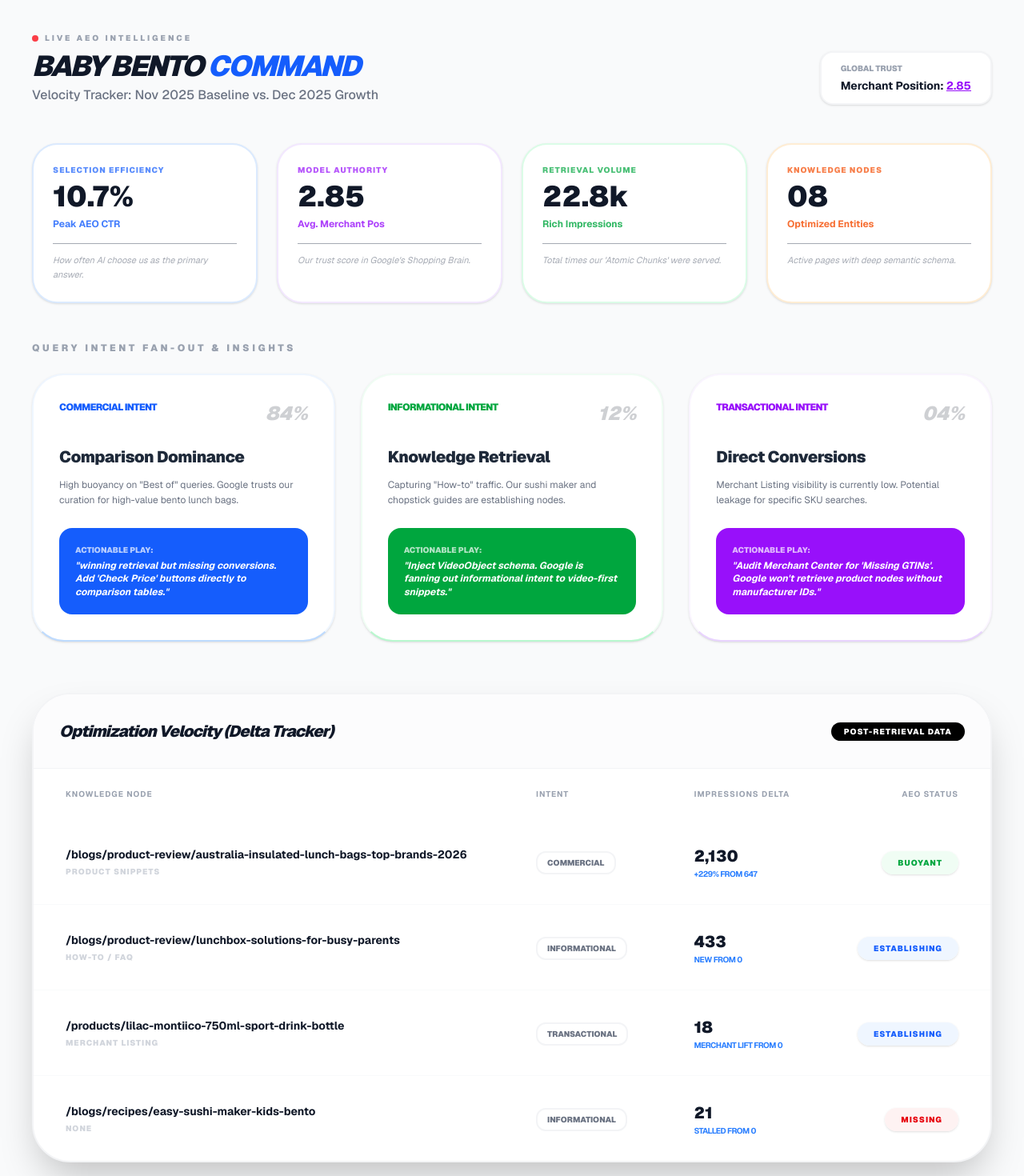
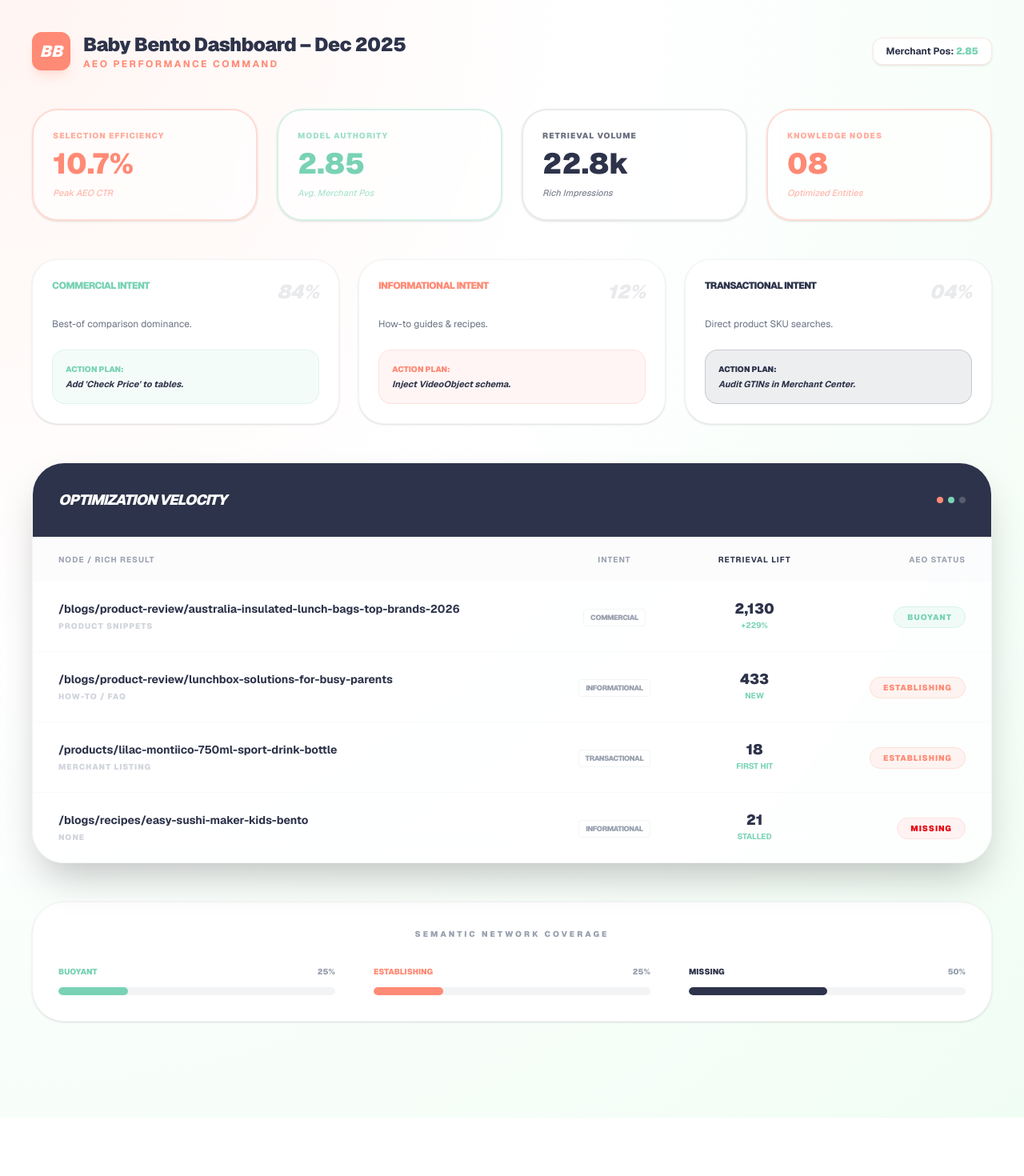
Before and after one commit to vinsnt76/baby-bento-aeo-dashboard, a Next.js app: page / in a window 1280 px wide. Shown: the top 1470 px of the page at 80% size. After the commit the page ends 1397 px from the top, so only its background shows below. Built offline with nearby package versions, Linux system fonts and the light colour scheme.

Commit message:
git commit -m "feat: update dashboard design with Baby Bento brand identity - Apply new color palette (Peach, Mint, Navy) - Add logo placeholder to header - Update background to mesh gradient - Refine component styling for premium aesthetic - Update page title to Dec 2025"

```diff
--- a/app/page.tsx
+++ b/app/page.tsx
@@ -2,40 +2,15 @@
 
 import React from 'react';
 
-/**
- * 1. DATA LAYER
- * Swap these values as you update your exports from Search Console/Shopify.
- */
-const BASELINE_DATE = "Nov 2025";
-const CURRENT_DATE = "Dec 2025";
+// BRAND COLOR TOKENS (CSS Variables for easy updating)
+const BB_COLORS = {
+  primary: '#FF8A75',   // Warm Peach
+  secondary: '#79D2B5', // Mint Green
+  accent: '#2D334A',    // Deep Navy
+  light: '#FFF5F2',     // Soft Cream
+};
 
-interface Scorecard {
-  label: string;
-  val: string;
-  sub: string;
-  color: string;
-  desc: string;
-}
-
-const AEO_SCORECARDS: Scorecard[] = [
-  { label: "Selection Efficiency", val: "10.7%", sub: "Peak AEO CTR", color: "border-blue-100 text-blue-600", desc: "How often AI choose us as the primary answer." },
-  { label: "Model Authority", val: "2.85", sub: "Avg. Merchant Pos", color: "border-purple-100 text-purple-600", desc: "Our trust score in Google's Shopping Brain." },
-  { label: "Retrieval Volume", val: "22.8k", sub: "Rich Impressions", color: "border-green-100 text-green-600", desc: "Total times our 'Atomic Chunks' were served." },
-  { label: "Knowledge Nodes", val: "08", sub: "Optimized Entities", color: "border-orange-100 text-orange-600", desc: "Active pages with deep semantic schema." }
-];
-
-interface VelocityItem {
-  url: string;
-  intent: "Commercial" | "Informational" | "Transactional";
-  baseline: number;
-  current: number;
-  lift: string;
-  status: string;
-  rich: string;
-  style: string;
-}
-
-const VELOCITY_DATA: VelocityItem[] = [
+const VELOCITY_DATA = [
   {
     url: "/blogs/product-review/australia-insulated-lunch-bags-top-brands-2026",
     intent: "Commercial",
@@ -44,7 +19,7 @@ const VELOCITY_DATA: VelocityItem[] = [
     lift: "+229%",
     status: "Buoyant",
     rich: "Product Snippets",
-    style: "text-green-600 bg-green-50"
+    style: "text-[#79D2B5] bg-[#79D2B5]/10 border-[#79D2B5]/20"
   },
   {
     url: "/blogs/product-review/lunchbox-solutions-for-busy-parents",
@@ -54,17 +29,17 @@ const VELOCITY_DATA: VelocityItem[] = [
     lift: "NEW",
     status: "Establishing",
     rich: "How-To / FAQ",
-    style: "text-blue-600 bg-blue-50"
+    style: "text-[#FF8A75] bg-[#FF8A75]/10 border-[#FF8A75]/20"
   },
   {
     url: "/products/lilac-montiico-750ml-sport-drink-bottle",
     intent: "Transactional",
     baseline: 0,
     current: 18,
-    lift: "Merchant Lift",
+    lift: "First Hit",
     status: "Establishing",
     rich: "Merchant Listing",
-    style: "text-blue-600 bg-blue-50"
+    style: "text-[#FF8A75] bg-[#FF8A75]/10 border-[#FF8A75]/20"
   },
   {
     url: "/blogs/recipes/easy-sushi-maker-kids-bento",
@@ -74,129 +49,113 @@ const VELOCITY_DATA: VelocityItem[] = [
     lift: "Stalled",
     status: "Missing",
     rich: "None",
-    style: "text-red-600 bg-red-50"
+    style: "text-red-600 bg-red-50 border-red-100"
   }
 ];
 
-/**
- * 2. MAIN COMPONENT
- */
-export default function AEOCommandCenter() {
+export default function BabyBentoDashboard() {
   return (
-    <div className="min-h-screen bg-gray-50 font-sans text-gray-900 pb-20">
+    // GRADIENT BACKGROUND: Subtle modern mesh gradient
+    <div className="min-h-screen bg-[radial-gradient(at_top_left,_#FFF5F2_0%,_#FFFFFF_40%,_#F0FDF4_100%)] font-sans text-[#2D334A] pb-20">
+
       <main className="max-w-7xl mx-auto p-4 md:p-10">
 
-        {/* HEADER */}
-        <header className="mb-12 flex flex-col md:flex-row md:items-end justify-between gap-6">
-          <div>
-            <div className="flex items-center gap-2 mb-2">
-              <span className="h-2 w-2 bg-red-500 rounded-full animate-pulse"></span>
-              <span className="text-[10px] font-black uppercase tracking-[0.3em] text-gray-400">Live AEO Intelligence</span>
+        {/* HEADER WITH LOGO INTEGRATION */}
+        <header className="mb-12 flex flex-col md:flex-row md:items-center justify-between gap-6">
+          <div className="flex items-center gap-4">
+            {/* LOGO PLACEHOLDER: Replace src with your actual logo file */}
+            <div className="w-12 h-12 bg-[#FF8A75] rounded-xl flex items-center justify-center shadow-lg shadow-[#FF8A75]/20">
+               <span className="text-white font-black text-xl italic">BB</span>
             </div>
-            <h1 className="text-4xl font-black tracking-tighter uppercase italic text-gray-900">
-              Baby Bento <span className="text-blue-600">Command</span>
-            </h1>
-            <p className="text-gray-500 font-medium mt-1">Velocity Tracker: {BASELINE_DATE} Baseline vs. {CURRENT_DATE} Growth</p>
+            <div>
+              <h1 className="text-2xl font-black tracking-tight text-[#2D334A]">
+                Baby Bento Dashboard – Dec 2025
+              </h1>
+              <p className="text-[#FF8A75] text-xs font-bold uppercase tracking-[0.2em]">AEO Performance Command</p>
+            </div>
           </div>
-          <div className="flex gap-3">
-            <div className="px-6 py-3 bg-white border-2 border-gray-100 rounded-2xl shadow-sm">
-              <p className="text-[10px] font-black uppercase text-gray-400 mb-1">Global Trust</p>
-              <p className="text-sm font-bold">Merchant Position: <span className="text-purple-600 underline">2.85</span></p>
+          <div className="flex items-center gap-3">
+            <div className="px-4 py-2 bg-white/80 backdrop-blur-md border border-[#FF8A75]/20 rounded-xl text-xs font-bold shadow-sm">
+              Merchant Pos: <span className="text-[#79D2B5] font-black">2.85</span>
             </div>
           </div>
         </header>
 
-        {/* SECTION 1: AEO SCORECARDS */}
+        {/* SCORECARDS: Using Brand Accents */}
         <section className="grid grid-cols-1 md:grid-cols-2 lg:grid-cols-4 gap-6 mb-12">
-          {AEO_SCORECARDS.map((card, i) => (
-            <div key={i} className={`bg-white p-6 rounded-4xl border-2 shadow-sm transition-transform hover:scale-[1.02] ${card.color}`}>
+          {[
+            { label: "Selection Efficiency", val: "10.7%", sub: "Peak AEO CTR", color: "border-[#FF8A75]/30 text-[#FF8A75]" },
+            { label: "Model Authority", val: "2.85", sub: "Avg. Merchant Pos", color: "border-[#79D2B5]/30 text-[#79D2B5]" },
+            { label: "Retrieval Volume", val: "22.8k", sub: "Rich Impressions", color: "border-[#2D334A]/10 text-[#2D334A]" },
+            { label: "Knowledge Nodes", val: "08", sub: "Optimized Entities", color: "border-[#FF8A75]/30 text-[#FF8A75]" }
+          ].map((card, i) => (
+            <div key={i} className={`bg-white/60 backdrop-blur-md p-6 rounded-[2rem] border-2 shadow-sm transition-all hover:shadow-xl hover:shadow-[#FF8A75]/5 ${card.color}`}>
               <p className="text-[10px] font-black uppercase tracking-widest opacity-70 mb-2">{card.label}</p>
-              <h3 className="text-4xl font-black text-gray-900 leading-none mb-2">{card.val}</h3>
-              <p className="text-xs font-bold opacity-80 mb-4">{card.sub}</p>
-              <p className="text-[11px] leading-relaxed text-gray-500 border-t border-current pt-3 opacity-60 italic">{card.desc}</p>
+              <h3 className="text-4xl font-black">{card.val}</h3>
+              <p className="text-[11px] mt-2 font-medium italic opacity-60">{card.sub}</p>
             </div>
           ))}
         </section>
 
-        {/* SECTION 2: INTENT FAN-OUT ANALYSIS */}
-        <h2 className="text-xs font-black uppercase tracking-[0.3em] text-gray-400 mb-6">Query Intent Fan-out & Insights</h2>
-        <section className="grid grid-cols-1 lg:grid-cols-3 gap-8 mb-16">
-
-          <div className="bg-white p-8 rounded-[2.5rem] border-2 border-blue-50 border-b-blue-200 shadow-sm">
-            <div className="flex justify-between items-start mb-6">
-              <p className="text-blue-600 font-black text-xs uppercase tracking-tighter">Commercial Intent</p>
-              <span className="text-2xl font-black italic opacity-20">84%</span>
+        {/* INTENT FAN-OUT: Brand Colored Insights */}
+        <section className="grid grid-cols-1 lg:grid-cols-3 gap-6 mb-12">
+          {[
+            { title: "Commercial", weight: "84%", color: "#79D2B5", desc: "Best-of comparison dominance.", play: "Add 'Check Price' to tables." },
+            { title: "Informational", weight: "12%", color: "#FF8A75", desc: "How-to guides & recipes.", play: "Inject VideoObject schema." },
+            { title: "Transactional", weight: "04%", color: "#2D334A", desc: "Direct product SKU searches.", play: "Audit GTINs in Merchant Center." }
+          ].map((intent, i) => (
+            <div key={i} className="bg-white p-6 rounded-[2rem] border border-gray-100 shadow-sm relative overflow-hidden group">
+              <div className="flex justify-between items-start mb-4">
+                <p className={`font-black text-xs uppercase tracking-tighter`} style={{ color: intent.color }}>{intent.title} Intent</p>
+                <span className="text-2xl font-black italic opacity-10">{intent.weight}</span>
+              </div>
+              <p className="text-xs text-gray-500 mb-6">{intent.desc}</p>
+              <div className="p-4 rounded-2xl" style={{ backgroundColor: `${intent.color}15`, border: `1px solid ${intent.color}30` }}>
+                <p className="text-[10px] font-black uppercase mb-1" style={{ color: intent.color }}>Action Plan:</p>
+                <p className="text-[11px] font-bold italic leading-snug">{intent.play}</p>
+              </div>
             </div>
-            <h4 className="text-xl font-black mb-3 text-gray-800 tracking-tight">Comparison Dominance</h4>
-            <p className="text-xs text-gray-500 leading-relaxed mb-6">High buoyancy on "Best of" queries. Google trusts our curation for high-value bento lunch bags.</p>
-            <div className="bg-blue-600 text-white p-5 rounded-2xl">
-              <p className="text-[10px] font-black uppercase mb-1 opacity-70">Actionable Play:</p>
-              <p className="text-xs font-bold leading-snug italic">"winning retrieval but missing conversions. Add 'Check Price' buttons directly to comparison tables."</p>
-            </div>
-          </div>
-
-          <div className="bg-white p-8 rounded-[2.5rem] border-2 border-green-50 border-b-green-200 shadow-sm">
-            <div className="flex justify-between items-start mb-6">
-              <p className="text-green-600 font-black text-xs uppercase tracking-tighter">Informational Intent</p>
-              <span className="text-2xl font-black italic opacity-20">12%</span>
-            </div>
-            <h4 className="text-xl font-black mb-3 text-gray-800 tracking-tight">Knowledge Retrieval</h4>
-            <p className="text-xs text-gray-500 leading-relaxed mb-6">Capturing "How-to" traffic. Our sushi maker and chopstick guides are establishing nodes.</p>
-            <div className="bg-green-600 text-white p-5 rounded-2xl">
-              <p className="text-[10px] font-black uppercase mb-1 opacity-70">Actionable Play:</p>
-              <p className="text-xs font-bold leading-snug italic">"Inject VideoObject schema. Google is fanning out informational intent to video-first snippets."</p>
-            </div>
-          </div>
-
-          <div className="bg-white p-8 rounded-[2.5rem] border-2 border-purple-50 border-b-purple-200 shadow-sm">
-            <div className="flex justify-between items-start mb-6">
-              <p className="text-purple-600 font-black text-xs uppercase tracking-tighter">Transactional Intent</p>
-              <span className="text-2xl font-black italic opacity-20">04%</span>
-            </div>
-            <h4 className="text-xl font-black mb-3 text-gray-800 tracking-tight">Direct Conversions</h4>
-            <p className="text-xs text-gray-500 leading-relaxed mb-6">Merchant Listing visibility is currently low. Potential leakage for specific SKU searches.</p>
-            <div className="bg-purple-600 text-white p-5 rounded-2xl">
-              <p className="text-[10px] font-black uppercase mb-1 opacity-70">Actionable Play:</p>
-              <p className="text-xs font-bold leading-snug italic">"Audit Merchant Center for 'Missing GTINs'. Google won't retrieve product nodes without manufacturer IDs."</p>
-            </div>
-          </div>
-
+          ))}
         </section>
 
-        {/* SECTION 3: VELOCITY TABLE */}
-        <section className="bg-white rounded-[3rem] border-2 border-gray-100 shadow-2xl overflow-hidden">
-          <div className="p-8 bg-gray-50/50 border-b border-gray-100 flex justify-between items-center">
-            <h2 className="text-xl font-black italic tracking-tighter">Optimization Velocity (Delta Tracker)</h2>
-            <span className="px-4 py-1 bg-black text-white text-[10px] font-black rounded-full uppercase tracking-widest">Post-Retrieval Data</span>
+        {/* VELOCITY TABLE: Styled for Premium Depth */}
+        <section className="bg-white/80 backdrop-blur-xl rounded-[2.5rem] border border-gray-100 shadow-2xl overflow-hidden mb-12">
+          <div className="p-8 border-b border-gray-50 bg-[#2D334A] text-white flex justify-between items-center">
+            <h2 className="text-lg font-black italic uppercase tracking-tighter">Optimization Velocity</h2>
+            <div className="flex gap-1.5">
+              <div className="w-2 h-2 rounded-full bg-[#FF8A75]"></div>
+              <div className="w-2 h-2 rounded-full bg-[#79D2B5]"></div>
+              <div className="w-2 h-2 rounded-full bg-white/20"></div>
+            </div>
           </div>
           <div className="overflow-x-auto">
             <table className="w-full text-left">
-              <thead className="text-[10px] uppercase font-black tracking-widest text-gray-400 bg-white">
+              <thead className="text-[10px] uppercase font-black tracking-widest text-gray-400 bg-gray-50/50">
                 <tr>
-                  <th className="px-10 py-6">Knowledge Node</th>
-                  <th className="px-10 py-6">Intent</th>
-                  <th className="px-10 py-6">Impressions Delta</th>
-                  <th className="px-10 py-6 text-right">AEO Status</th>
+                  <th className="px-8 py-5">Node / Rich Result</th>
+                  <th className="px-8 py-5 text-center">Intent</th>
+                  <th className="px-8 py-5 text-center text-[#2D334A]">Retrieval Lift</th>
+                  <th className="px-8 py-5 text-right">AEO Status</th>
                 </tr>
               </thead>
               <tbody className="divide-y divide-gray-50">
                 {VELOCITY_DATA.map((row, idx) => (
-                  <tr key={idx} className="group hover:bg-gray-50 transition-all cursor-default">
-                    <td className="px-10 py-8">
-                      <p className="font-bold text-sm text-gray-900 mb-1 group-hover:text-blue-600">{row.url}</p>
-                      <p className="text-[10px] font-black text-gray-300 uppercase tracking-widest">{row.rich}</p>
+                  <tr key={idx} className="group hover:bg-[#FFF5F2]/50 transition-colors">
+                    <td className="px-8 py-6">
+                      <p className="font-bold text-sm text-[#2D334A] group-hover:text-[#FF8A75] transition-colors">{row.url}</p>
+                      <p className="text-[10px] font-black text-gray-300 uppercase tracking-widest mt-1">{row.rich}</p>
                     </td>
-                    <td className="px-10 py-8">
-                      <span className="text-[10px] font-black border-2 border-gray-100 px-3 py-1.5 rounded-xl text-gray-500 uppercase">{row.intent}</span>
+                    <td className="px-8 py-6 text-center">
+                      <span className="text-[9px] font-black border border-gray-100 px-2 py-1 rounded text-gray-400 uppercase tracking-tighter">{row.intent}</span>
                     </td>
-                    <td className="px-10 py-8">
-                      <div className="flex flex-col leading-none">
-                        <span className="text-xl font-black text-gray-900 mb-1">{row.current.toLocaleString()}</span>
-                        <span className="text-[10px] font-bold text-blue-500 uppercase tracking-tighter">{row.lift} from {row.baseline}</span>
+                    <td className="px-8 py-6 text-center">
+                      <div className="flex flex-col items-center">
+                        <span className="text-lg font-black text-[#2D334A] leading-none mb-1">{row.current.toLocaleString()}</span>
+                        <span className="text-[10px] font-bold text-[#79D2B5] uppercase">{row.lift}</span>
                       </div>
                     </td>
-                    <td className="px-10 py-8 text-right">
-                       <span className={`px-5 py-2 rounded-2xl text-[10px] font-black uppercase tracking-widest shadow-sm ${row.style}`}>
+                    <td className="px-8 py-6 text-right">
+                       <span className={`px-4 py-1.5 rounded-full text-[10px] font-black uppercase tracking-widest border ${row.style}`}>
                         {row.status}
                       </span>
                     </td>
@@ -207,51 +166,27 @@ export default function AEOCommandCenter() {
           </div>
         </section>
 
-        {/* SEMANTIC RETRIEVAL STRATEGY */}
-        <section className="bg-gray-900 rounded-3xl p-8 text-white shadow-2xl mt-12">
-          <div className="grid grid-cols-1 lg:grid-cols-2 gap-12 items-center">
-            <div>
-              <h4 className="text-xl font-bold mb-4 flex items-center gap-2">
-                <span className="w-2 h-2 bg-blue-400 rounded-full animate-pulse"></span>
-                AEO Strategic Health
-              </h4>
-              <div className="space-y-5">
-                <div>
-                  <div className="flex justify-between text-xs font-bold mb-1 uppercase">
-                    <span className="text-green-400">Buoyant (Retrieved)</span>
-                    <span>25%</span>
-                  </div>
-                  <div className="w-full bg-gray-800 h-2 rounded-full"><div className="bg-green-400 h-full w-1/4"></div></div>
+        {/* SEMANTIC PROGRESS BARS */}
+        <section className="bg-white p-8 rounded-[2.5rem] border border-gray-100 shadow-sm">
+          <h4 className="text-[10px] font-black uppercase tracking-[0.3em] text-gray-400 mb-8 text-center">Semantic Network Coverage</h4>
+          <div className="grid grid-cols-1 md:grid-cols-3 gap-12">
+            {[
+              { label: "Buoyant", color: "#79D2B5", p: "25%" },
+              { label: "Establishing", color: "#FF8A75", p: "25%" },
+              { label: "Missing", color: "#2D334A", p: "50%" }
+            ].map((bar, i) => (
+              <div key={i} className="flex flex-col items-center">
+                <div className="flex justify-between w-full text-[10px] font-black uppercase mb-3">
+                  <span style={{ color: bar.color }}>{bar.label}</span>
+                  <span className="text-gray-400">{bar.p}</span>
                 </div>
-                <div>
-                  <div className="flex justify-between text-xs font-bold mb-1 uppercase">
-                    <span className="text-blue-400">Establishing</span>
-                    <span>25%</span>
-                  </div>
-                  <div className="w-full bg-gray-800 h-2 rounded-full"><div className="bg-blue-400 h-full w-1/4"></div></div>
-                </div>
-                <div>
-                  <div className="flex justify-between text-xs font-bold mb-1 uppercase">
-                    <span className="text-red-400">Missing (Debt)</span>
-                    <span>50%</span>
-                  </div>
-                  <div className="w-full bg-gray-800 h-2 rounded-full"><div className="bg-red-400 h-full w-1/2"></div></div>
+                <div className="w-full bg-gray-100 h-2.5 rounded-full overflow-hidden">
+                  <div className="h-full rounded-full transition-all duration-1000" style={{ width: bar.p, backgroundColor: bar.color }}></div>
                 </div>
               </div>
-            </div>
-            <div className="bg-gray-800/50 p-6 rounded-2xl border border-gray-700 backdrop-blur-sm">
-              <h5 className="text-xs font-bold text-blue-300 uppercase mb-3 tracking-widest">Analyst Recommendation</h5>
-              <p className="text-lg font-medium text-gray-200 leading-snug">
-                "Winning <span className="text-white border-b-2 border-blue-500">Selection</span> with 10%+ CTR. 50% of nodes are currently 'Blind' to AI crawlers. Priority: Inject FAQ/Product schema into the <strong>Sushi Maker</strong> and <strong>Accessories</strong> nodes."
-              </p>
-            </div>
+            ))}
           </div>
         </section>
-
-        {/* FOOTER ADVISORY */}
-        <footer className="mt-12 text-center">
-           <p className="text-xs font-bold text-gray-400 uppercase tracking-[0.5em]">End of Intelligence Report • {CURRENT_DATE}</p>
-        </footer>
 
       </main>
     </div>
```
